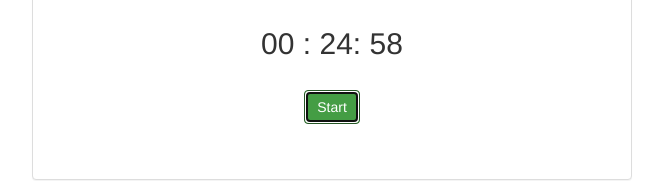
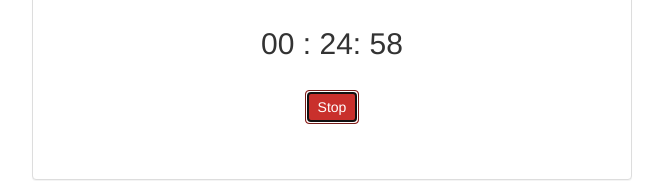
Before and after one commit to Livia-Santos/pomodorTech, a React (Create React App) app: page / in a window 1280 px wide. Both pictures are taken after a click on the button "Start". Shown: the part 212-393 px from the top of the page, without its empty margins (308-971 px from the left). Built offline with nearby package versions, Linux system fonts and the light colour scheme.

Commit message:
Add stop button

```diff
--- a/src/Timer/components/Timer.js
+++ b/src/Timer/components/Timer.js
@@ -44,10 +44,8 @@
     return (
       <div className="container-fluid">
         <TimerHeader/>
-        <TimerDisplay
-          currentTime={this.state.currentTime}
-        />
-        <TimerButton startTimer={this.startTimer}/>
+        <TimerDisplay currentTime={this.state.currentTime}/>
+        <TimerButton startTimer={this.startTimer} timerState={this.state.timerState}/>
         {
           (this.state.timerState !== timerStates.RUNNING )
           &&
--- a/src/TimerButton/components/TimerButton.js
+++ b/src/TimerButton/components/TimerButton.js
@@ -1,10 +1,30 @@
-import React from 'react';
+import React, { Component } from 'react';
+import * as timerStates from '../../timerStates'
 
-const TimerButton = (props) => (
-  <div className='row'>
-    <br/>
-    <button className="btn btn-success center-block" onClick={props.startTimer}>Start</button>
-  </div>
-)
+class TimerButton extends Component {
+
+  constructor () {
+    super ();
+    this.getButton = this.getButton.bind(this);
+  }
+
+  getButton () {
+    if(this.props.timerState === timerStates.NOT_SET)
+      return (
+       <button className="btn btn-success center-block" onClick={this.props.startTimer}>Start</button>
+     )
+    if(this.props.timerState === timerStates.RUNNING)
+      return (
+        <button className="btn btn-danger center-block" onClick={this.props.startTimer}>Stop</button>
+      )
+  }
+
+  render = () => (
+      <div className='row'>
+        <br/>
+        {this.getButton()}
+      </div>
+    )
+}
 
 export default TimerButton;
```
